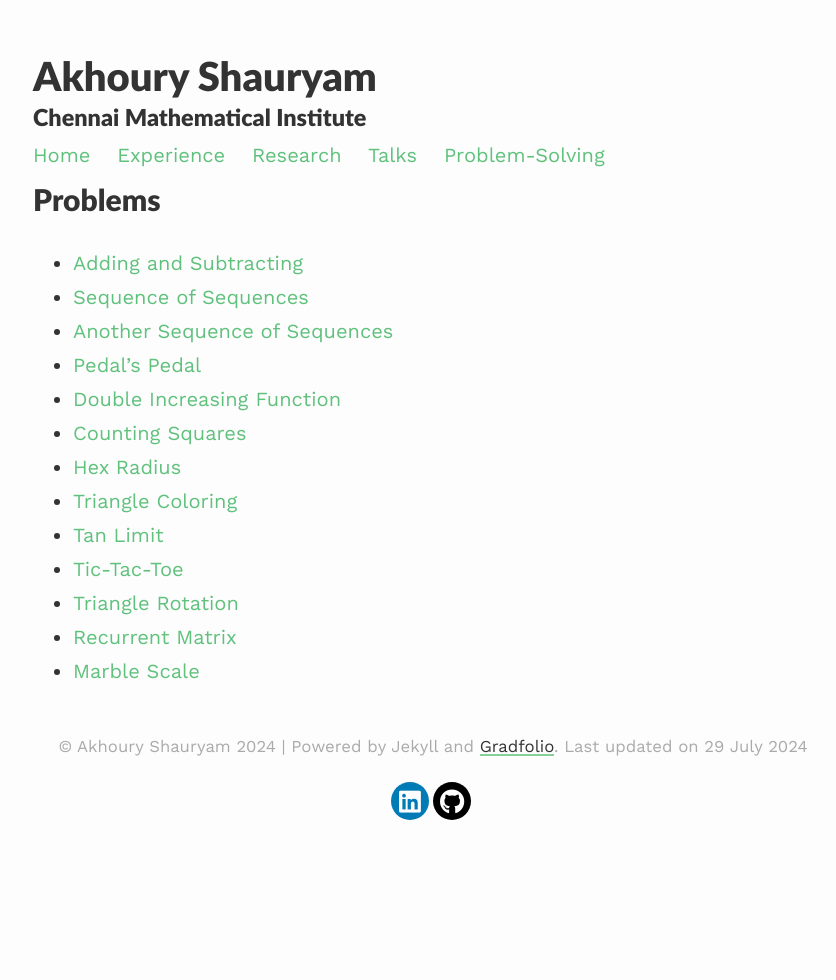
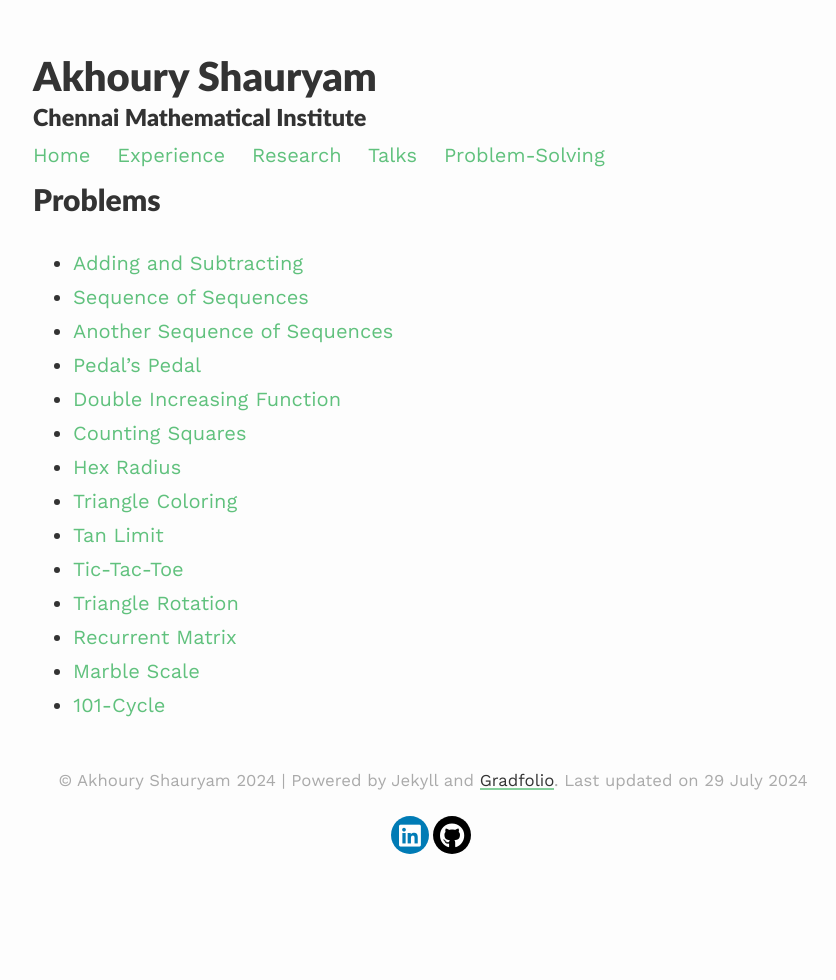
Before and after one commit to Satan-Claws/Satan-Claws.github.io, a Jekyll site: the page built from _pages/Problems.md, in a window 1280 px wide. Shown: the whole page, without its empty margins (207-1043 px from the left). Built offline with Jekyll 4.4.1, drawn with Linux system fonts in a browser that asks for light colours; nearby versions of some CDN libraries.

Commit message:
Update Problems.md

```diff
--- a/_pages/Problems.md
+++ b/_pages/Problems.md
@@ -20,3 +20,4 @@ published: true
 - [Triangle Rotation](/problems/triangle-rotation/)
 - [Recurrent Matrix](/problems/matrixes/)
 - [Marble Scale](/problems/marble-scale/)
+- [101-Cycle](/problems/101-cycle/)
```
